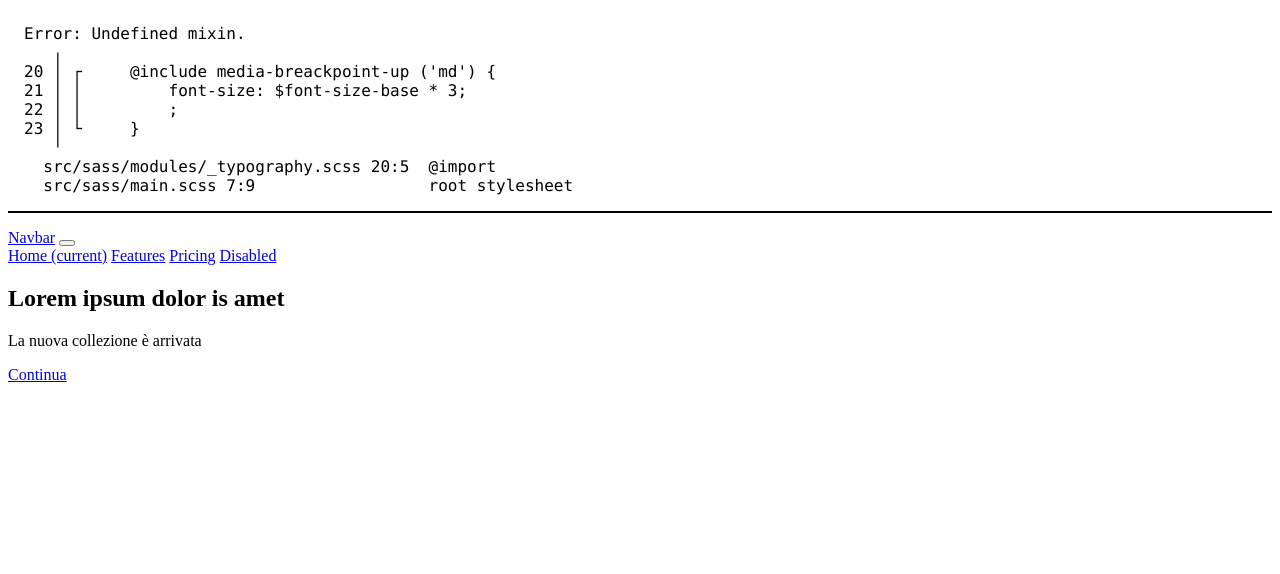
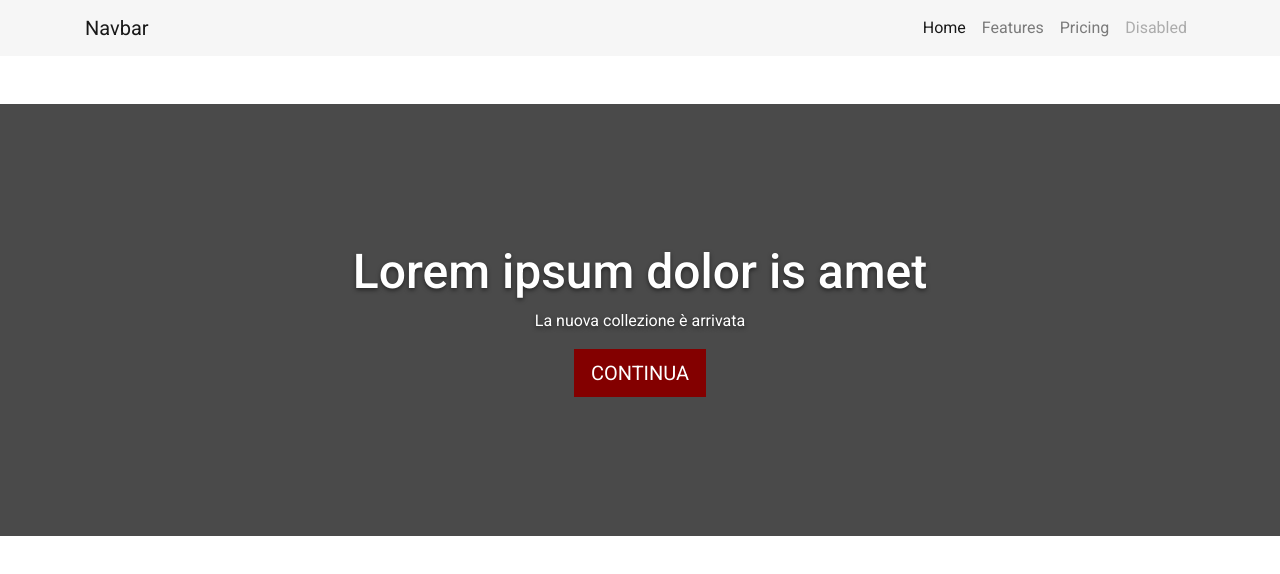
Before and after one commit to giulia-faita/my-first-blog-frontend, a website: page index.html in a window 1280 px wide. Drawn offline with nearby package versions, Linux system fonts and the light colour scheme.

Commit message:
work in progress

```diff
--- a/src/sass/base.scss
+++ b/src/sass/base.scss
@@ -1,6 +1,6 @@
 .section {
-    padding-top: 60px;
-    padding-bottom: 60px;
+    padding-top: 2rem;
+    padding-bottom: 2rem;
     @include media-breakpoint-up(md) {
         padding-top: 3rem;
         padding-bottom: 3rem;
--- a/src/sass/main.scss
+++ b/src/sass/main.scss
@@ -1,10 +1,8 @@
 @import 'modules/variables';
-
 // bootstrap
 @import '../../node_modules/bootstrap/scss/bootstrap';
-
 // typography
+@import 'modules/utilities';
 @import 'modules/typography';
-
 // base style
 @import 'base';
--- a/src/sass/modules/_typography.scss
+++ b/src/sass/modules/_typography.scss
@@ -11,14 +11,13 @@ html {
 
 
 /****************
-  Fonts Import
+Fonts Import
 *****************/
 
 @import url('https://fonts.googleapis.com/css?family=Roboto:300,400,400i,500,700&display=swap');
 h1,
 .h1 {
-    @include media-breackpoint-up ('md') {
+    @include media-breakpoint-up('md') {
         font-size: $font-size-base * 3;
-        ;
     }
 }
```
Also changed, not shown: dist/css/main.css, src/sass/modules/_utilities.scss (added), 1 other file.
